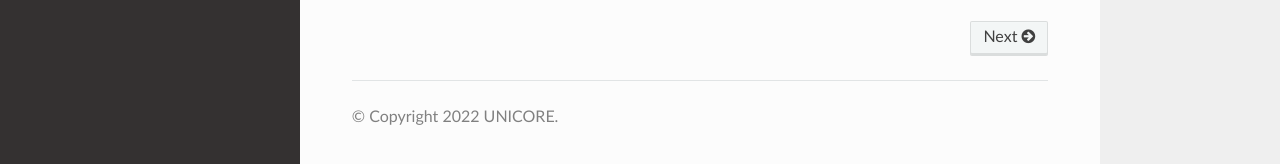
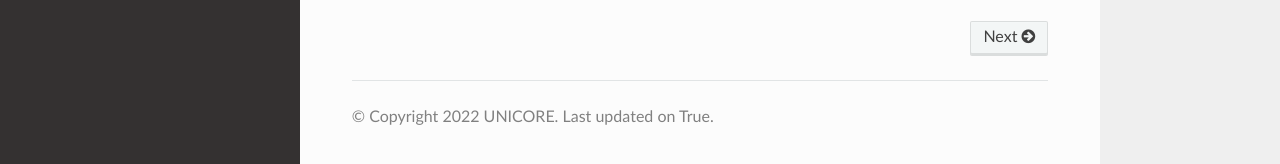
Before and after one commit to UNICORE-EU/unicore-docs, a Sphinx documentation site: the page built from source/index.rst, in a window 1280 px wide and 900 px high, scrolled down 629 px. Shown: the part 733-897 px from the top of the window. Built offline with Sphinx 7.4.7 and the Read the Docs theme 2.0.0, drawn with Linux system fonts in a browser that asks for light colours; some of the changed lines change nothing that is shown.

Commit message:
Update conf.py

```diff
--- a/source/conf.py
+++ b/source/conf.py
@@ -13,6 +13,9 @@
 import os
 import sys
 sys.path.insert(0, os.path.abspath('.'))
+
+def setup(app):
+   app.add_css_file('css/custom.css')
 
 
 # -- Project information -----------------------------------------------------
@@ -113,9 +116,8 @@ html_static_path = ['_static']
 
 pygments_style = 'sphinx'
 
-latex_elements = {
-    'preamble': r'\let\oldmultirow\multirow\def\multirow#1#2{\oldmultirow{#1}{=}}',
+html_context = {
+  "display_github": False, # Add 'Edit on Github' link instead of 'View page source'
+  "last_updated": True,
+  "commit": False,
 }
-
-def setup(app):
-   app.add_css_file('css/custom.css')
```
